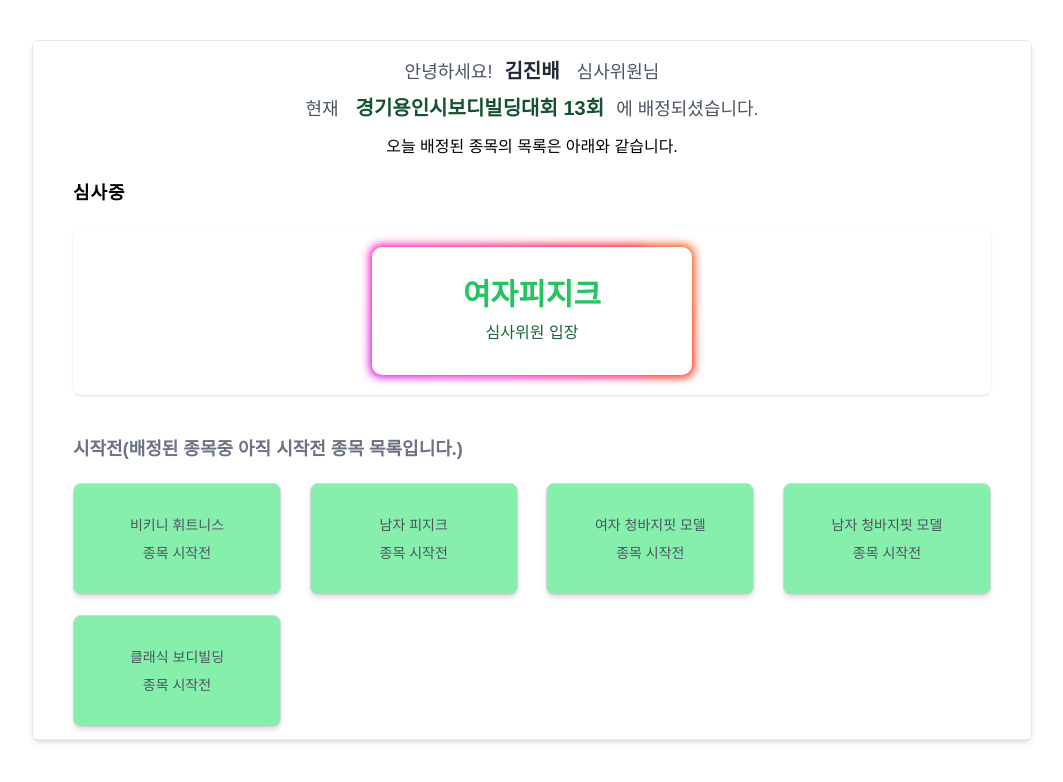
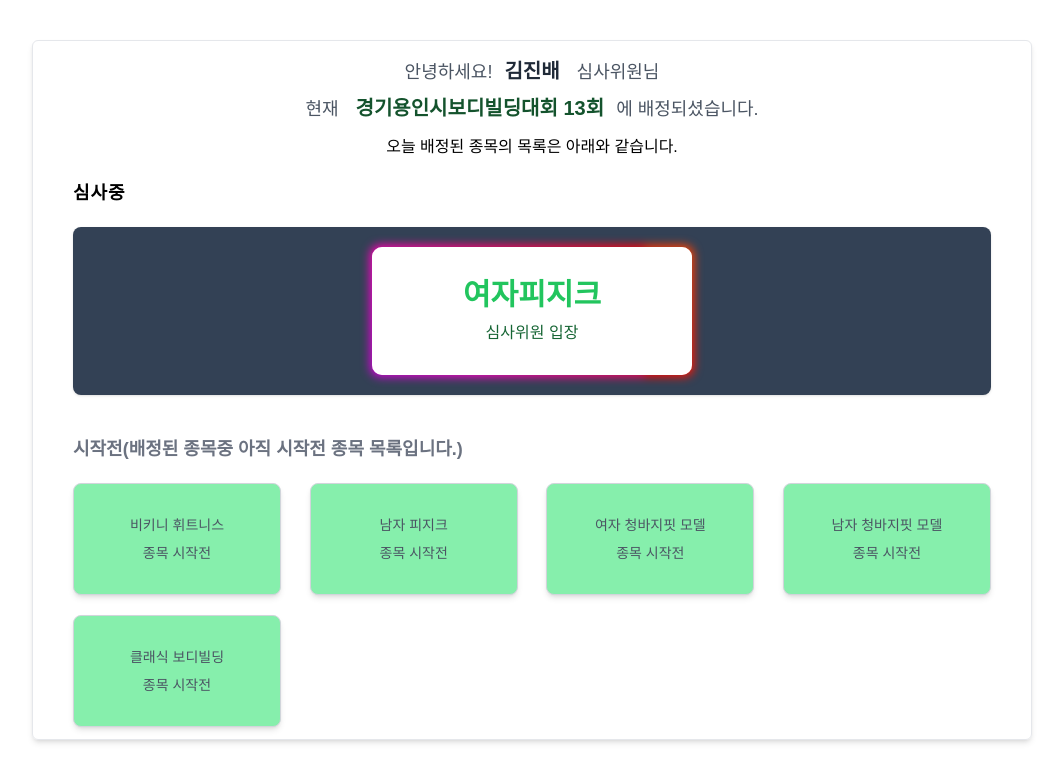
Before and after one commit to kiilove/bdbdgreferee, a React (Create React App) app: page /lobby in a window 1280 px wide. Shown: the top 782 px of the page, without its empty margins (108-1171 px from the left). Built offline with nearby package versions, Linux system fonts and the light colour scheme.

Commit message:
commit on "main"

```diff
--- a/src/pages/Lobby.jsx
+++ b/src/pages/Lobby.jsx
@@ -47,7 +47,7 @@ const Lobby = () => {
             <div className="flex w-full h-12">
               <span className="text-lg font-bold tracking-wider">심사중</span>
             </div>
-            <div className="flex w-full h-full justify-center items-start flex-wrap gap-5 mb-10 py-5 px-3 rounded-lg shadow">
+            <div className="flex w-full h-full justify-center items-start flex-wrap gap-5 mb-10 py-5 px-3 rounded-lg shadow bg-slate-700">
               {dummyGames
                 .filter((game) => game.state === "심사중")
                 .map((item, idx) => (
```
